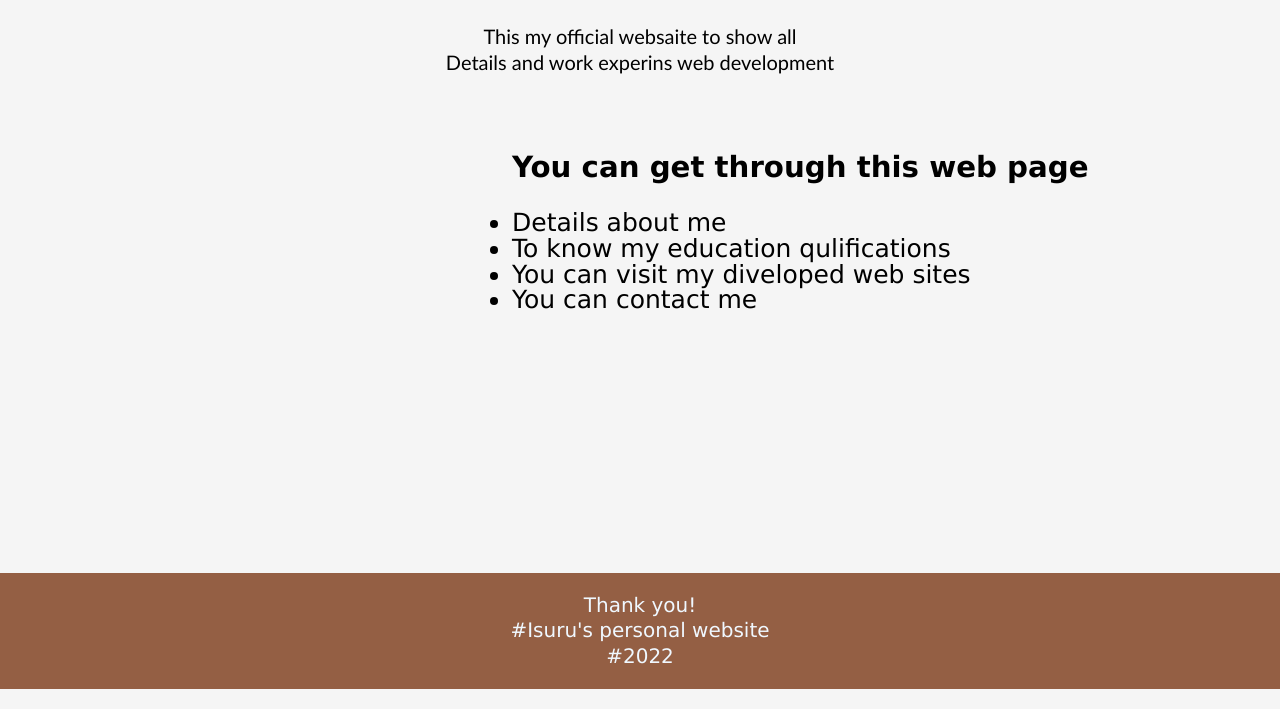
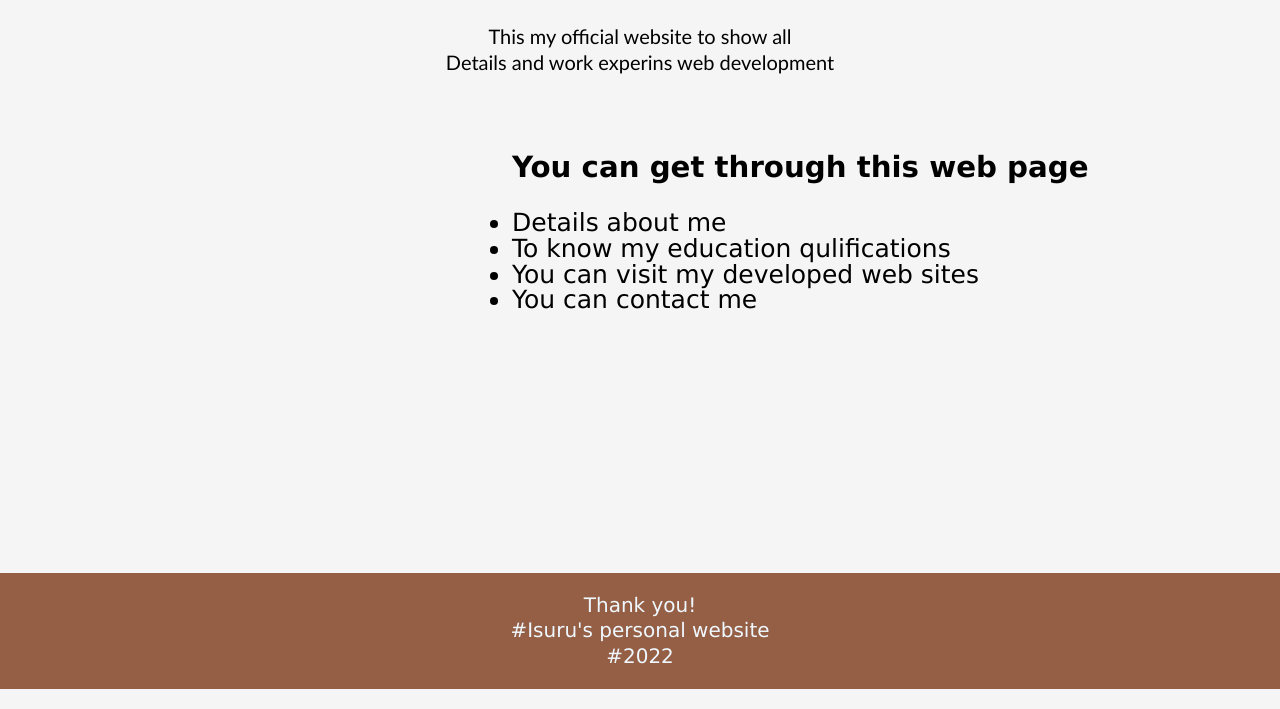
Before and after one commit to priyashankapgui/PriyashankaWeb, a plain HTML site: page index.html in a window 1280 px wide. Shown: the part 1029-1738 px from the top of the page. Drawn offline with Linux system fonts and the light colour scheme.

Commit message:
Update index.html

```diff
--- a/index.html
+++ b/index.html
@@ -47,14 +47,14 @@
              <img src="Untitled-1.png">
             </center>
 
-        <p id="p2"> This my official websaite to show all <br>
+        <p id="p2"> This my official website to show all <br>
             Details and work experins web development</p>
 
             <ul class="list">
                 <h3>You can get through this web page</h3>
                 <li>Details about me</li>
                 <li>To know my education qulifications</li>
-                <li>You can visit my diveloped web sites</li>
+                <li>You can visit my developed web sites</li>
                 <li>You can contact me</li>
             </ul>
 
```
